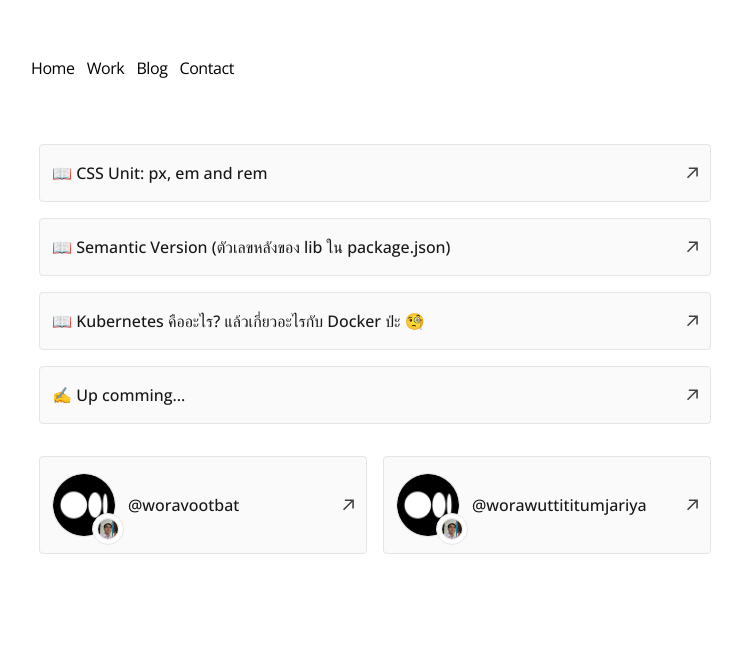
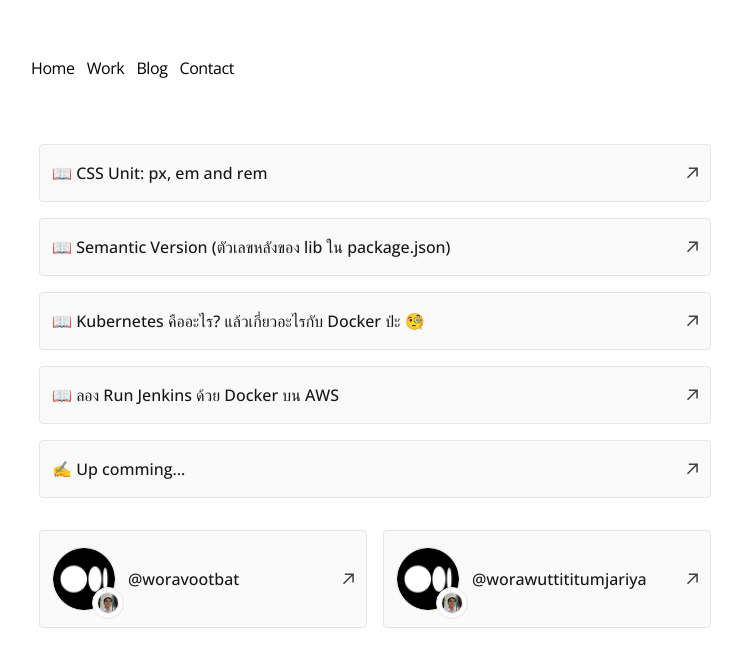
Before and after one commit to worawutbat/new-portfolio-nextjs, a Next.js app: page /blog in a window 1280 px wide. Shown: the top 666 px of the page, without its empty margins (265-1007 px from the left). Built offline with nearby package versions, Linux system fonts and the light colour scheme.

Commit message:
✨ add new blog

```diff
--- a/src/app/blog/page.tsx
+++ b/src/app/blog/page.tsx
@@ -24,6 +24,11 @@ const blogs = [
     // comments: "0 👏 0 💬"
   },
   {
+    href: 'https://medium.com/@worawuttititumjariya/%E0%B8%A5%E0%B8%AD%E0%B8%87-run-jenkins-%E0%B8%94%E0%B9%89%E0%B8%A7%E0%B8%A2-docker-%E0%B8%9A%E0%B8%99-aws-40427405ffab',
+    title: '📖 ลอง Run Jenkins ด้วย Docker บน AWS',
+    // comments: "0 👏 0 💬"
+  },
+  {
     href: '',
     title: '✍️ Up comming...',
     // comments: "0 👏 0 💬"
@@ -38,6 +43,7 @@ function Blog() {
           <div className="group">
             <a
               href={href}
+              target="_blank"
               className="flex w-full items-center justify-between rounded border border-neutral-200 bg-neutral-50 px-3 py-4 dark:border-neutral-700 dark:bg-neutral-800"
             >
               <div className="flex flex-col">
```
